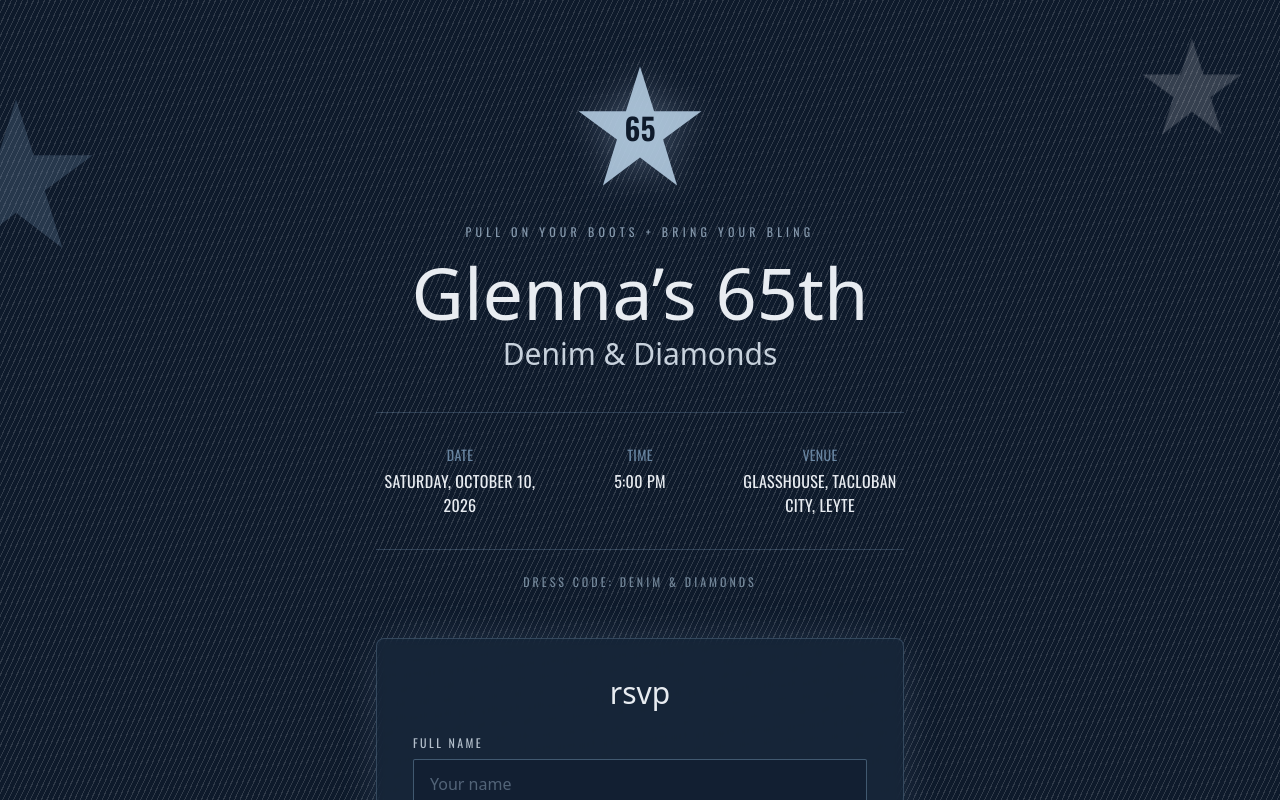
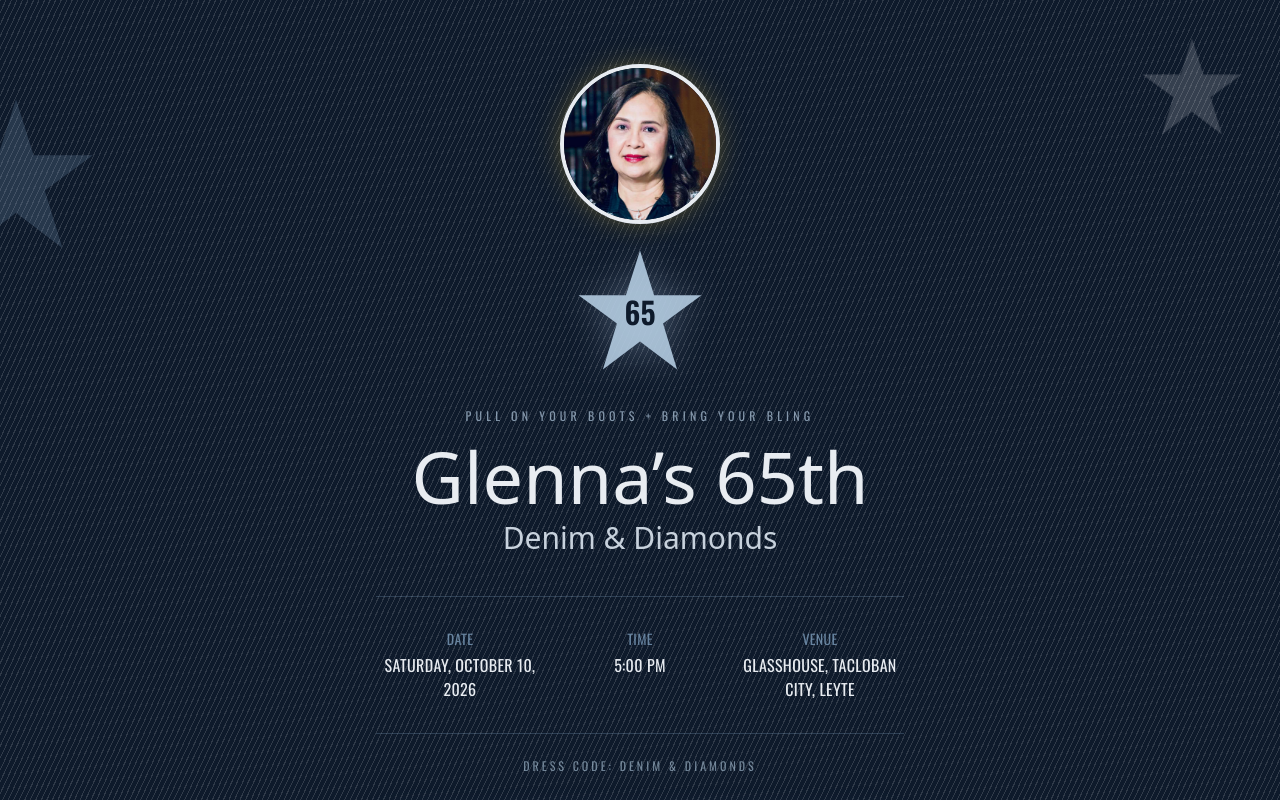
Before and after one commit to TheoAppSolutions/RSVP-Vercel, a Next.js app: page /design-1 in a window 1280 px wide. Shown: the top 800 px of the page. Built offline with nearby package versions, Linux system fonts and the light colour scheme.

Commit message:
Add Picture

```diff
--- a/app/design-1/page.tsx
+++ b/app/design-1/page.tsx
@@ -31,6 +31,16 @@ export default function Design1() {
       <div className="pointer-events-none absolute bottom-16 left-10 h-16 w-16 text-rhinestone/25 animate-sparkle [animation-delay:0.8s]"><Star className="h-full w-full" /></div>
 
       <section className="relative mx-auto flex max-w-xl flex-col items-center px-6 pb-24 pt-16 text-center">
+        {/* Portrait photo, cropped to a circle */}
+        <div className="relative mb-6 h-40 w-40 overflow-hidden rounded-full border-4 border-rhinestone shadow-[0_0_30px_-6px_rgba(212,175,55,0.55)]">
+          <img
+            src="/glenna.jpg"
+            alt="Glenna"
+            className="h-full w-full object-cover"
+            style={{ objectPosition: "-55px -60px", height: "400px" }}
+          />
+        </div>
+
         {/* Sheriff-style badge */}
         <div className="relative mb-8 flex h-32 w-32 items-center justify-center">
           <Star className="absolute h-full w-full text-denim-200/90 drop-shadow-[0_0_18px_rgba(180,200,230,0.35)]" />
--- a/app/design-2/page.tsx
+++ b/app/design-2/page.tsx
@@ -36,6 +36,16 @@ export default function Design2() {
         <p className="mt-6 font-inter text-[11px] uppercase tracking-[0.4em] text-denim-200/60">
           An Evening of Denim &amp; Diamonds
         </p>
+
+        {/* Portrait photo, cropped into an elegant oval frame */}
+        <div className="relative mt-8 h-48 w-40 overflow-hidden rounded-[50%] border border-denim-100/60 shadow-[0_0_40px_-10px_rgba(220,230,255,0.35)]">
+          <img
+            src="/glenna.jpg"
+            alt="Glenna"
+            className="h-full w-full object-cover"
+            style={{ objectPosition: "-50px -50px", height: "400px" }}
+          />
+        </div>
 
         <h1 className="mt-5 font-garamond text-6xl italic text-denim-50 sm:text-7xl">
           Glenna
--- a/app/design-3/page.tsx
+++ b/app/design-3/page.tsx
@@ -12,7 +12,8 @@ export default function Design3() {
     <main className="min-h-screen bg-denim-50 text-denim-900">
       {/* Torn header panel */}
       <div className="relative bg-denim-800 pb-20 pt-14 text-white sm:pb-28">
-        <div className="mx-auto max-w-4xl px-6">
+        <div className="mx-auto flex max-w-4xl flex-col-reverse items-start gap-8 px-6 sm:flex-row sm:items-center sm:justify-between">
+          <div>
             <p className="font-work text-xs uppercase tracking-[0.3em] text-denim-200/70">Save the date</p>
             <h1 className="mt-3 font-bebas text-7xl leading-[0.9] tracking-wide sm:text-8xl md:text-9xl">
               GLENNA&rsquo;S<br />65TH
@@ -20,6 +21,17 @@ export default function Design3() {
             <p className="mt-4 max-w-md font-work text-denim-100/85">
               Join us for an evening of Denim &amp; Diamonds — pull on your boots, bring your bling.
             </p>
+          </div>
+
+          {/* Portrait photo, cropped to a square editorial frame */}
+          <div className="relative h-40 w-40 shrink-0 overflow-hidden border-2 border-white sm:h-48 sm:w-48">
+            <img
+              src="/glenna.jpg"
+              alt="Glenna"
+              className="h-full w-full object-cover"
+              style={{ objectPosition: "-45px -50px", height: "400px" }}
+            />
+          </div>
         </div>
         {/* torn bottom edge */}
         <svg
```
Also changed, not shown: public/glenna.jpg (added). Lines whose indentation alone changed are shown as unchanged.
